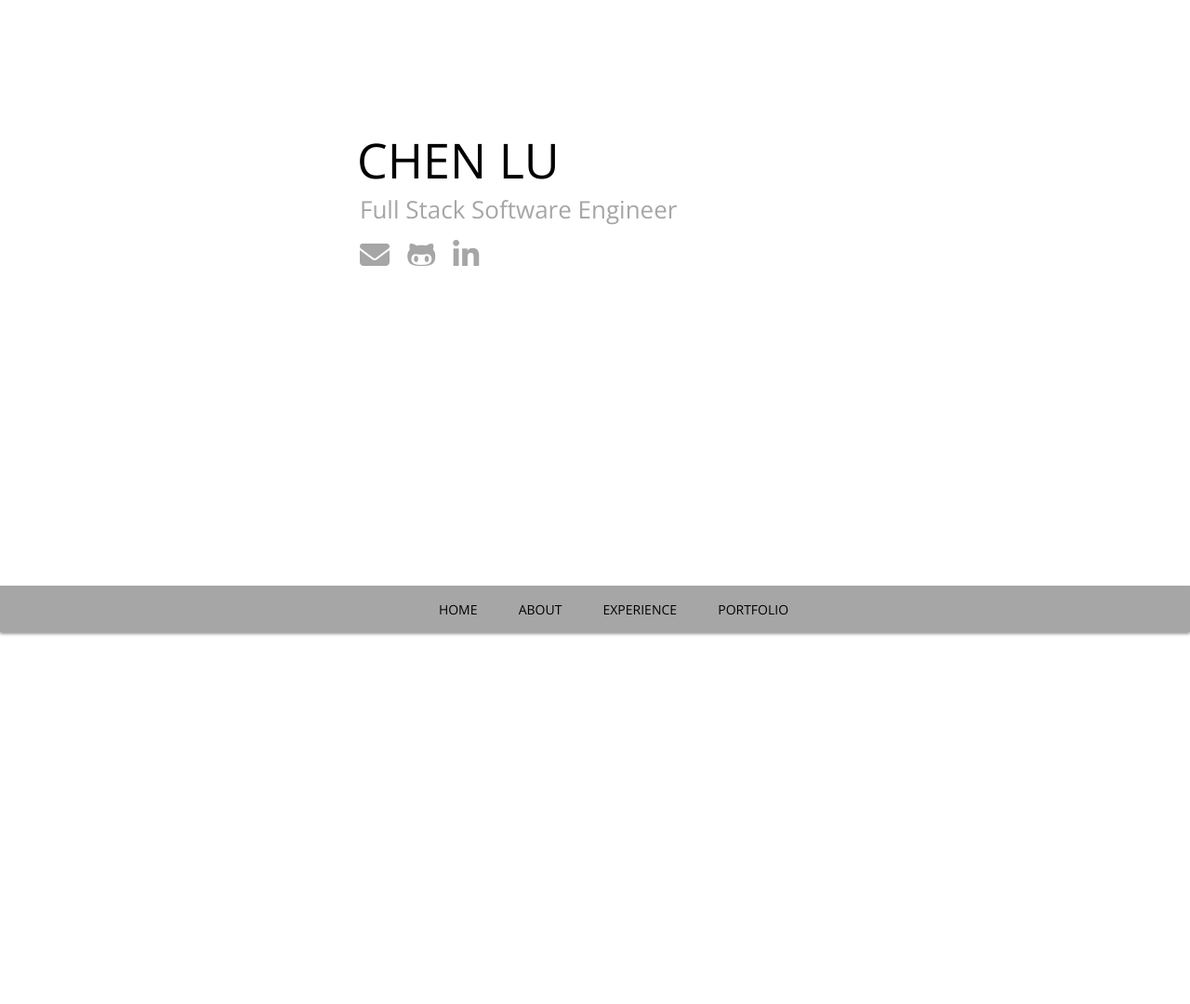
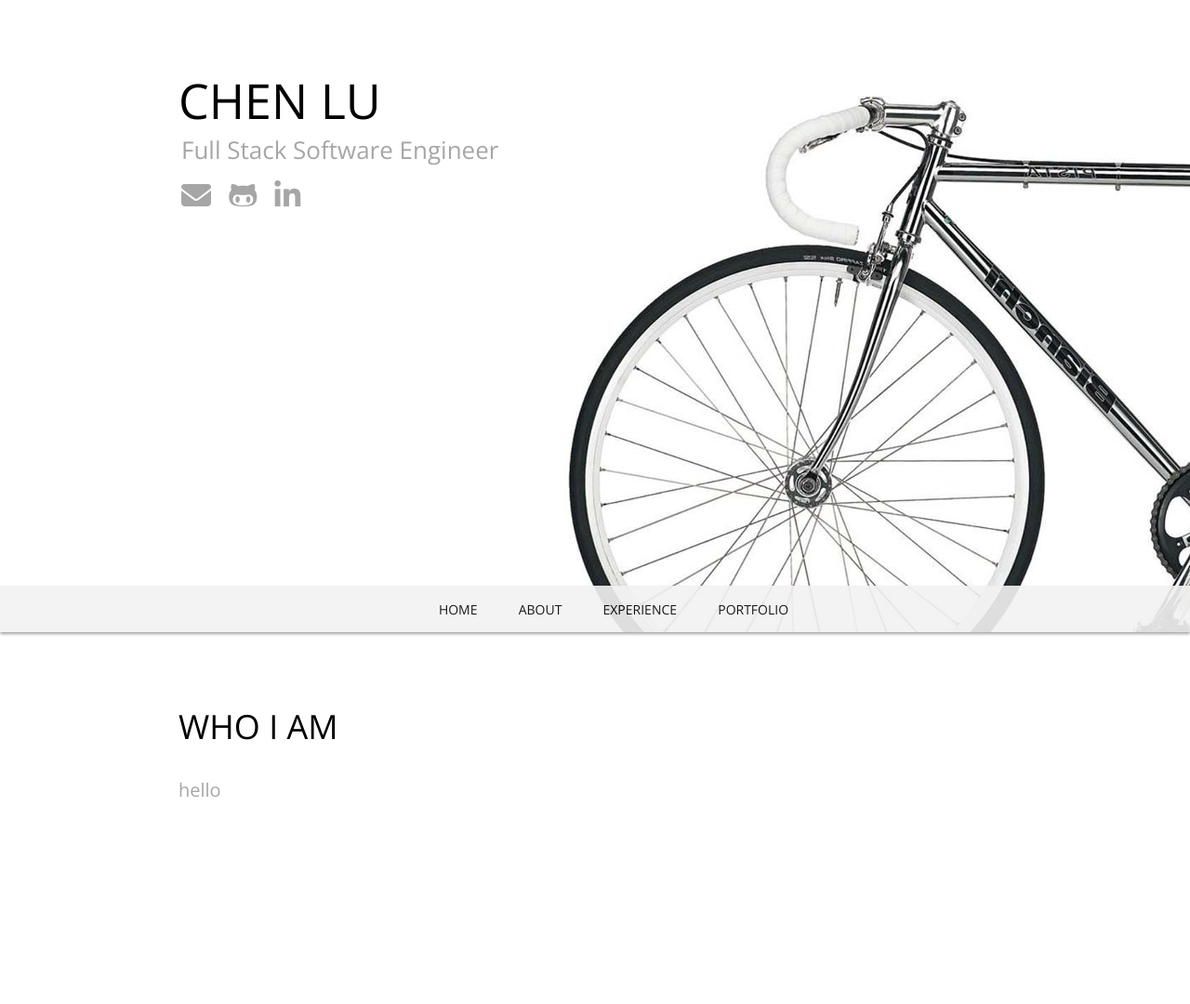
Before and after one commit to chen-lu/personal-site, a website: page app/index.html in a window 1280 px wide. Shown: the part 120-1200 px from the top of the page at 93% size. Drawn offline with nearby package versions, Linux system fonts and the light colour scheme.

Commit message:
add fullpage bg, styling for nav, sections

```diff
--- a/app/index.html
+++ b/app/index.html
@@ -18,9 +18,9 @@
 
   </head>
   <body>
-    <div class="intro">
-      <div class="full">
-        <div class="center">
+    <div class="full-page" id="home">
+      <div class="center">
+
           <div class="name">Chen Lu</div>
           <div class="occupation">
             Full Stack Software Engineer
@@ -30,18 +30,54 @@
             <i class="fa fa-github-alt fa-2x"></i>
             <i class="fa fa-linkedin fa-2x"></i>
           </div>
+      </div>
+    </div>
+    <nav class="main-nav">
+      <ul>
+        <li class="nav-item"><a href="#home">Home</a></li>
+        <li class="nav-item"><a href="#about">About</a></li>
+        <li class="nav-item"><a href="#experience">Experience</a></li>
+        <li class="nav-item"><a href="#portfolio">Portfolio</a></li>
+      </ul>
+    </nav>
+
+    <div class="section about" id="about">
+      <div class="content">
+        <div class="heading">
+          Who I Am
         </div>
+
+        <p>
+          hello
+        </p>
+      </div>
+
+    </div>
+
+    <div class="section experience" id="experience">
+      <div class="content">
+        <div class="heading">
+          Experiences
+        </div>
+
+        <p>
+          hello
+        </p>
       </div>
     </div>
 
-    <nav class="main-nav">
-      <ul>
-        <li class="nav-item"><a href="#">Home</a></li>
-        <li class="nav-item"><a href="#">About</a></li>
-        <li class="nav-item"><a href="#">Experience</a></li>
-        <li class="nav-item"><a href="#">Portfolio</a></li>
-      </ul>
-    </nav>
+    <div class="section portfolio" id="portfolio">
+      <div class="content">
+        <div class="heading">
+          Projects
+        </div>
+
+        <p>
+          hello
+        </p>
+      </div>
+    </div>
+
     <div style="height: 1000px;">
 
     </div>
--- a/app/js/main.js
+++ b/app/js/main.js
@@ -2,11 +2,10 @@ $( document ).ready(function() {
   var mn = $(".main-nav"),
       mns = "main-nav-scrolled",
       pad = 50,
-      hdr = $('.intro').height()-pad;
-
+      hdr = $('.full-page').height()-pad;
 
   $(window).resize(function(){
-    hdr = $('.intro').height()-pad;
+    hdr = $('.full-page').height()-pad;
   })
 
   $(window).scroll(function() {
@@ -16,4 +15,21 @@ $( document ).ready(function() {
       mn.removeClass(mns);
     }
   });
+
+  $(function() {
+    $('a[href*="#"]:not([href="#"])').click(function() {
+      if (location.pathname.replace(/^\//,'') == this.pathname.replace(/^\//,'') && location.hostname == this.hostname) {
+        var target = $(this.hash);
+        target = target.length ? target : $('[name=' + this.hash.slice(1) +']');
+        if (target.length) {
+          $('html, body').animate({
+            scrollTop: target.offset().top - 80
+          }, 500);
+          return false;
+        }
+      }
+    });
+  });
+
+
 });
--- a/app/less/main.less
+++ b/app/less/main.less
@@ -1,6 +1,7 @@
 //variables
 @open-sans: 'Open Sans', sans-serif;
-@gray-light: #A6A6A6;
+@gray: rgb(166, 166, 166);
+@gray-light: rgb(242, 242, 242);
 
 * {
   box-sizing: border-box;
@@ -12,68 +13,23 @@ body{
   font-family: @open-sans;
 }
 
-.intro {
-  height: 100vh;
-  margin: 0;
-  padding: 0;
-  top: 0;
-  left: 0;
-  .full {
-    display: flex;
-    background-color: white;
-
-    .center {
-      position: absolute;
-      width: 40%;
-      height: 200px;
-      z-index: 15;
-      top: 40%;
-      left: 40%;
-      margin: -5% 0 0 -10%;
-
-      .name {
-        font-weight: 300;
-        font-size: 52px;
-        text-transform: uppercase;
-        font-color: black;
-      }
-
-      .occupation {
-        padding-left: 3px;
-        font-weight: 300;
-        font-size: 26px;
-        color: @gray-light;
-      }
-
-      .icons {
-        padding-left: 3px;
-        color: @gray-light;
-        & i {
-          padding-right: 15px;
-          padding-top: 15px;
-          cursor: pointer;
-        }
-        & i:hover{
-          color: black;
-          transform: translateY(-5%);
-        }
-      }
-    }
-  }
-}
-
 
 .main-nav {
   background: @gray-light;
+  transition: background-color 1s ease;
   height: 50px;
   z-index: 150;
   margin-top: -50px;
+  opacity: .9;
   box-shadow: 0 2px 3px rgba(0,0,0,.4);
   display: flex;
   justify-content: center;
   align-items: center;
 
   &-scrolled {
+    opacity: 1;
+    // background: white;
+    transition: background-color 1s ease;
     position: fixed;
     width: 100%;
     top: 0;
@@ -109,5 +65,103 @@ body{
   a:hover{
     text-decoration: underline;
   }
+}
+
+.full-page {
+  display: flex;
+  background-color: white;
+  height: 100vh;
+  margin: 0;
+  padding: 0;
+  top: 0;
+  left: 0;
+
+  -webkit-background-size: cover;
+  -moz-background-size: cover;
+  -o-background-size: cover;
+  background-size: cover;
+  background: url("../images/bianchi.png") no-repeat center center fixed;
+  .center {
+    position: absolute;
+    width: auto;
+    height: 200px;
+    z-index: 15;
+    top: 40%;
+    left: 40%;
+    margin: -10% 0 0 -25%;
+    display: inline-block;
+
+    .left {
+      float: left;
+    }
+
+    .name {
+      font-weight: 300;
+      font-size: 52px;
+      text-transform: uppercase;
+      font-color: black;
+    }
+
+    .occupation {
+      padding-left: 3px;
+      font-weight: 300;
+      font-size: 26px;
+      color: @gray;
+    }
+
+    .icons {
+      padding-left: 3px;
+      color: @gray;
+      & i {
+        padding-right: 15px;
+        padding-top: 15px;
+        cursor: pointer;
+      }
+      & i:hover{
+        color: black;
+        transform: translateY(-5%);
+      }
+    }
+
+    .photo {
+      float: right;
+    }
+  }
+}
+
+.section {
+  margin: 0;
+  width: 60%;
+  font-family: @open-sans;
+  font-weight: 300;
+  .heading {
+    font-size: 36px;
+    text-transform: uppercase;
+    margin-top: 30px;
+    margin-bottom: 30px;
+  }
+
+  .content {
+    margin: 10% 25% 10% 25%;
+    width: 50%;
+    p {
+      font-size: 20px;
+      color: @gray;
+    }
+  }
+
+
+
+  &.about {
+    height: 40vh;
+  }
+
+  &.experience {
+    height: 60vh;
+  }
+
+  &.portfolio {
+    height: auto;
+  }
 
 }
```
Also changed, not shown: app/css/main.css, app/images/bianchi.png (added).
